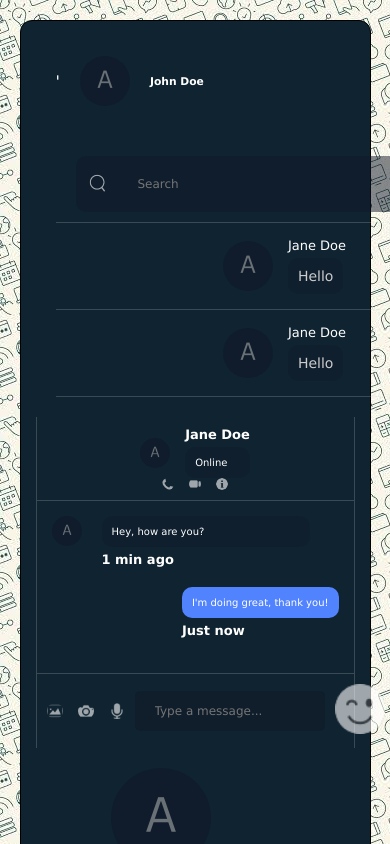
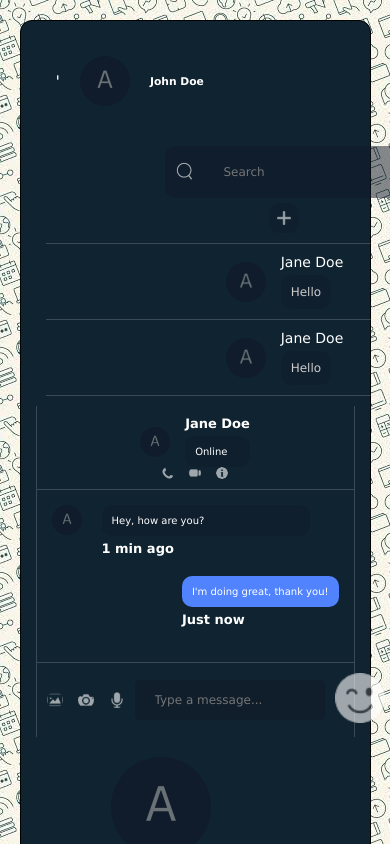
Before and after one commit to Bhagyapatel2024/chat, a React (Vite) app: page / in a window 390 px wide. Shown: the top 844 px of the page. Built offline with nearby package versions, Linux system fonts and the light colour scheme.

Commit message:
Update chatList.css

```diff
--- a/src/components/chatList/chatList.css
+++ b/src/components/chatList/chatList.css
@@ -2,7 +2,6 @@
   flex: 1;
   overflow-y: auto;
   padding: 20px;
-
 }
 
 .search {
@@ -11,7 +10,7 @@
   justify-content: flex-start; /* Align search bar and button to the left */
   padding: 10px 20px;
   border-bottom: 1px solid #dddddd35;
-  gap: 10px; /* Add spacing between the search bar and the add button */
+  gap: 10px; /* Spacing between search bar and button */
 }
 
 .searchBar {
@@ -49,8 +48,7 @@
 .item {
   display: flex;
   padding: 15px;
-  align-items:left;
-  align-content: left;
+  align-items: left;
   gap: 15px; /* Spacing between avatar and texts */
   border-bottom: 1px solid #dddddd35;
 }
@@ -96,3 +94,48 @@
   height: 10px;
   cursor: pointer;
 }
+
+/* Mobile adjustments */
+@media only screen and (max-width: 768px) {
+  .chatList {
+    padding: 10px; /* Reduce padding for smaller screens */
+  }
+
+  .search {
+    flex-direction: column; /* Stack the search bar and button on top of each other */
+    gap: 5px; /* Reduce gap for smaller screens */
+    padding: 10px 10px;
+  }
+
+  .searchBar {
+    padding: 6px 10px;
+    gap: 8px;
+  }
+
+  .add {
+    width: 30px;
+    height: 30px;
+  }
+
+  .item {
+    padding: 10px; /* Reduce padding on smaller screens */
+  }
+
+  .item img {
+    width: 40px;
+    height: 40px; /* Adjust avatar size for mobile */
+  }
+
+  .item .texts span {
+    font-size: 14px; /* Reduce font size slightly for mobile */
+  }
+
+  .item .texts p {
+    font-size: 12px; /* Adjust text size for smaller screens */
+  }
+
+  .item .icons img {
+    width: 8px;
+    height: 8px;
+  }
+}
```
